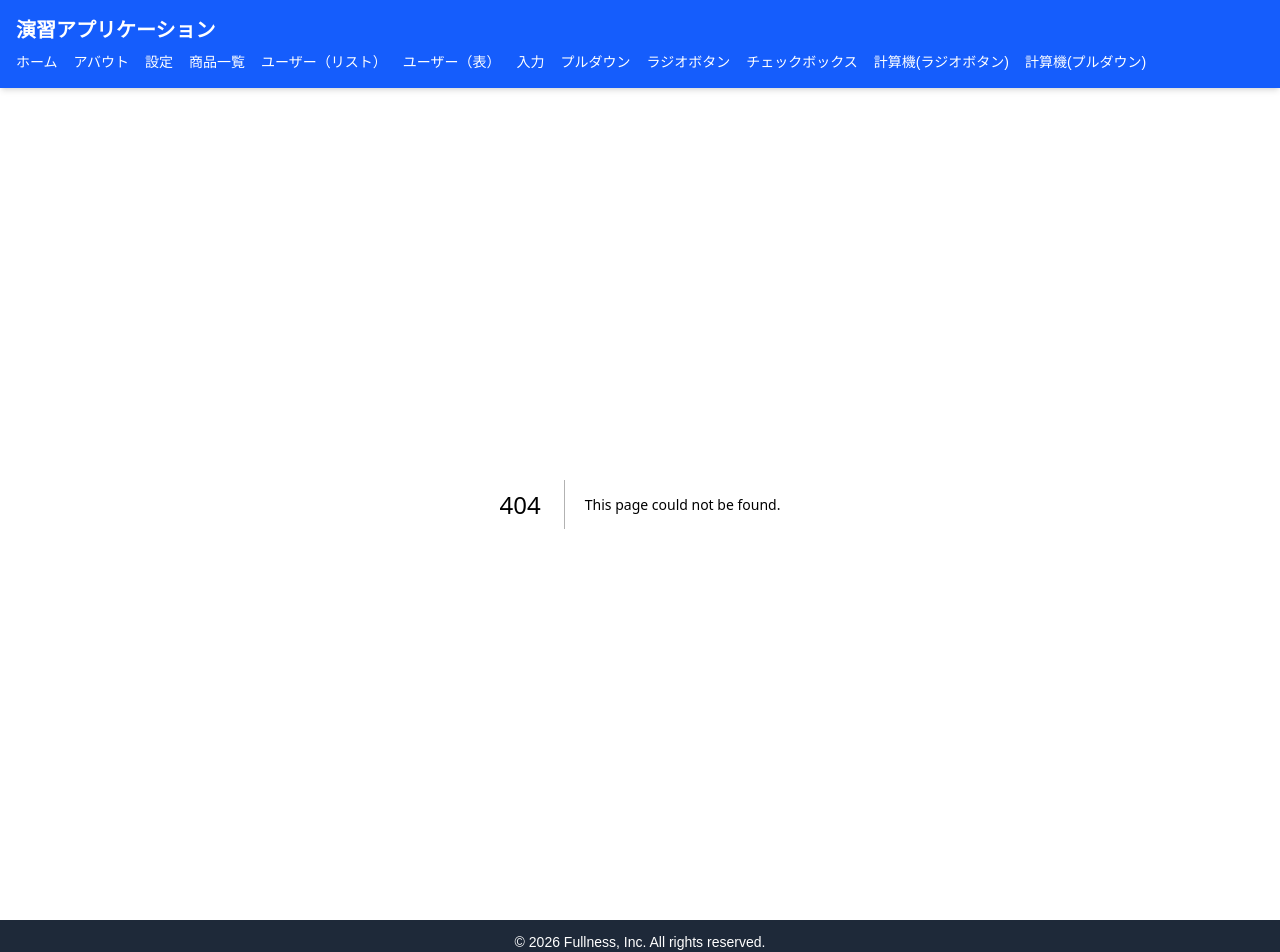
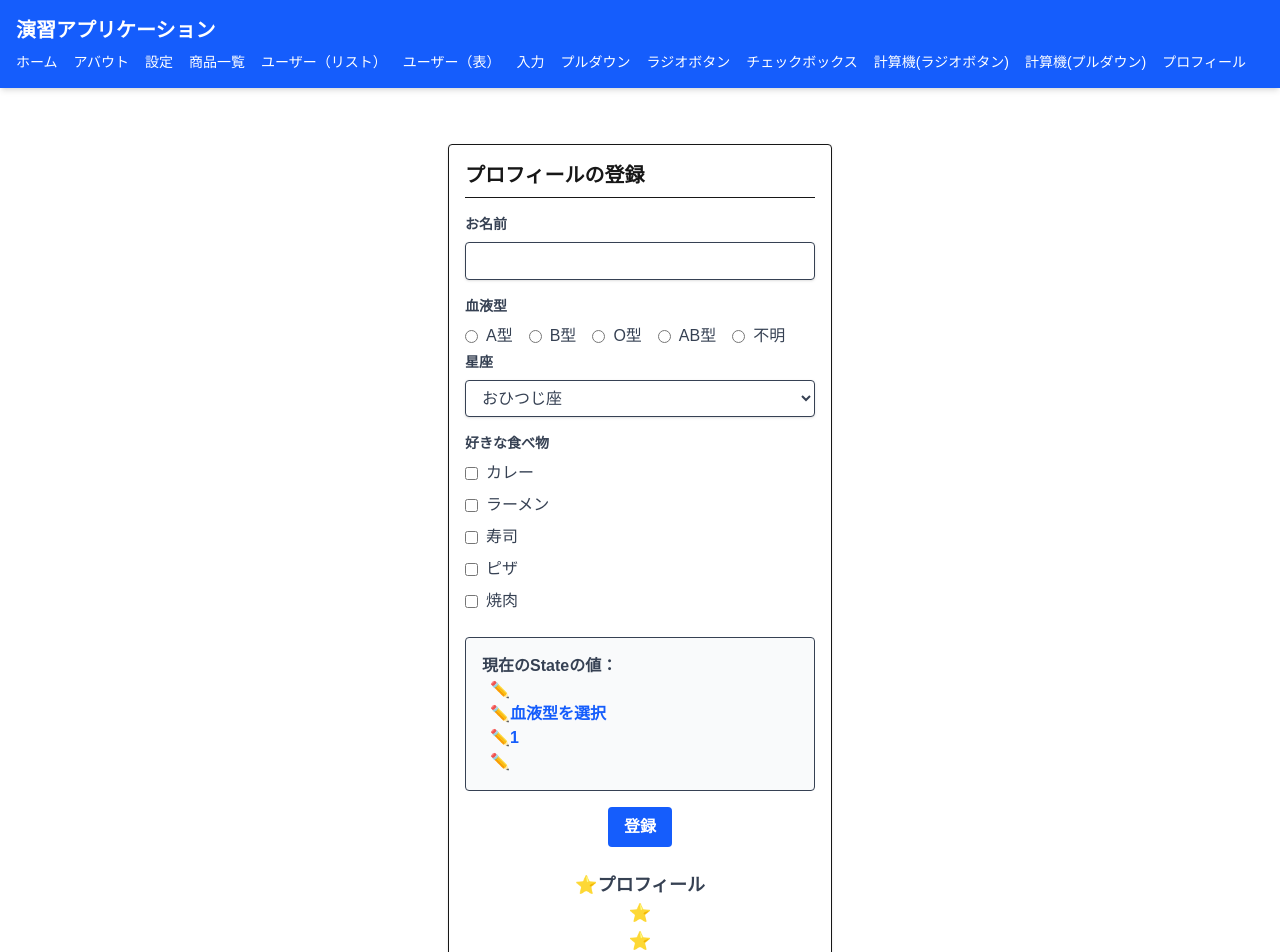
Before and after one commit to H-Akaogi/TS-Frontend-Exercise, a Next.js app: page /chapter04/list4/profile in a window 1280 px wide. Before the commit this address had no page. Shown: the top 952 px of the page. Built offline with nearby package versions, Linux system fonts and the light colour scheme.

Commit message:
自習：プロフィール機能の作成

```diff
--- a/app/chapter04/list4/check/page.tsx
+++ b/app/chapter04/list4/check/page.tsx
@@ -2,7 +2,7 @@
 /**
  * リスト4-6 CheckboxGroupInput(チェックボックス)コンポーネントの実装
  */
-import CheckboxGroupInput from "@/components/chapter04/list4/check/RadioGroupInput";
+import CheckboxGroupInput from "@/components/chapter04/list4/check/CheckboxGroupInput";
 import { useState } from "react";
 
 export default function CheckboxSamplePage() {
--- /dev/null
+++ b/app/chapter04/list4/profile/page.tsx
@@ -0,0 +1,124 @@
+"use client";
+
+import { useState } from "react";
+import ActionButton from "@/components/chapter04/list4/button/ActionButton";
+import TextInput from "@/components/chapter04/list4/input/TextInput";
+import RadioGroupInput from "@/components/chapter04/list4/input/RadioGroupInput";
+import SelectInput from "@/components/chapter04/list4/select/SelectInput";
+import CheckboxGroupInput from "@/components/chapter04/list4/check/CheckboxGroupInput";
+
+export default function ProfilePage() {
+    // 1. 名前【入力】
+    const [name, setName] = useState("");
+    const [message1, setMessage1] = useState("プロフィール")
+
+    // 2. 血液型【ラジオボタン】
+    const [message2, setMessage2] = useState("")
+    const [bloodType, setBlood] = useState("血液型を選択")
+    const bloodOptions = [
+        { value: "A", label: "A型" },
+        { value: "B", label: "B型" },
+        { value: "O", label: "O型" },
+        { value: "AB", label: "AB型" },
+        { value: "unknown", label: "不明" },
+    ];
+    // 3. 星座
+    const [message3, setMessage3] = useState("")
+    const [zodiacSign, setZodiacSign] = useState("1");
+    const zodiacSignOptions = [
+        { value: "1", label: "おひつじ座" },
+        { value: "2", label: "おうし座" },
+        { value: "3", label: "ふたご座" },
+        { value: "4", label: "かに座" },
+        { value: "5", label: "しし座" },
+        { value: "6", label: "おとめ座" },
+        { value: "7", label: "てんびん座" },
+        { value: "8", label: "さそり座" },
+        { value: "9", label: "いて座" },
+        { value: "10", label: "やぎ座" },
+        { value: "11", label: "みずがめ座" },
+        { value: "12", label: "うお座" },
+    ]
+    // 4. 好きな食べ物
+    const [message4, setMessage4] = useState("")
+    const [food, setFood] = useState<string[]>([]);
+    const foodOptions = [
+        { value: "curry", label: "カレー" },
+        { value: "ramen", label: "ラーメン" },
+        { value: "sushi", label: "寿司" },
+        { value: "pizza", label: "ピザ" },
+        { value: "yakiniku", label: "焼肉" },
+    ]
+    // メッセージ
+    const handleClick = (): void => {
+        const selectedZodiac = zodiacSignOptions.find(
+            (option) => option.value === zodiacSign
+        );
+
+        const selectedFoods = foodOptions
+            .filter((option) => food.includes(option.value))
+            .map((option) => option.label);
+
+        setMessage1(`名前：${name}`);
+        setMessage2(`血液型：${bloodType}型`);
+        setMessage3(`星座：${selectedZodiac?.label}`);
+        setMessage4(`好きな食べ物：${selectedFoods.join("、")}`);
+    }
+
+    return (
+        <main className="p-4 max-w-sm mx-auto mt-10 border rounded shadow-sm bg-white">
+            <h1 className="text-xl font-bold mb-4 border-b pb-2">プロフィールの登録</h1>
+
+            {/* 名前 */}
+            <TextInput
+                label="お名前"
+                value={name}
+                onChange={(newValue) => setName(newValue)}
+            />
+
+            {/* 血液型 */}
+            <RadioGroupInput
+                label="血液型"
+                name="bloodType" // HTMLとしてグループ化するための名前(任意の英数字)
+                options={bloodOptions}
+                value={bloodType}
+                onChange={(newValue) => setBlood(newValue)}
+            />
+
+            {/* 星座 */}
+            <SelectInput
+                label="星座"
+                options={zodiacSignOptions}
+                value={zodiacSign}
+                onChange={(newValue) => setZodiacSign(newValue)}
+            />
+
+            {/* 好きな食べ物 */}
+            <CheckboxGroupInput
+                label="好きな食べ物"
+                options={foodOptions}
+                values={food}
+                onChange={(newValue) => setFood(newValue)}
+            />
+
+            <div className="mt-6 p-4 bg-gray-50 rounded border text-gray-700 font-bold">
+                <p>現在のStateの値：</p>
+                <p className="text-blue-600 ml-2">✏️{name}</p>
+                <p className="text-blue-600 ml-2">✏️{bloodType}</p>
+                <p className="text-blue-600 ml-2">✏️{zodiacSign}</p>
+                <p className="text-blue-600 ml-2">✏️{food}</p>
+            </div>
+
+            <div className="mt-4 text-center">
+                {/* 作成したボタン部品 */}
+                <ActionButton label="登録" onClick={handleClick} />
+            </div>
+            <div className="mt-6 text-gray-700 font-bold text-center text-lg text-blue-600">
+                <p>⭐{message1}</p>
+                <p>⭐{message2}</p>
+                <p>⭐{message3}</p>
+                <p>⭐{message4}</p>
+            </div>
+        </main>
+    );
+}
--- a/app/layout/basic.tsx
+++ b/app/layout/basic.tsx
@@ -66,7 +66,7 @@ export default function RootLayout({
                             <a href="/chapter04/ex4-1" className="hover:underline">計算機(ラジオボタン)</a>
                             {/* 演習 4-2 計算の種類をプルダウンで選択可能にする */}
                             <a href="/chapter04/ex4-2" className="hover:underline">計算機(プルダウン)</a>
-
+                            <a href="/chapter04/list4/profile" className="hover:underline">プロフィール</a>
                         </nav>
                     </div>
                 </header>
```
Also changed, not shown: components/chapter04/list4/check/CheckboxGroupInput.tsx (renamed from components/chapter04/list4/check/RadioGroupInput.tsx).
